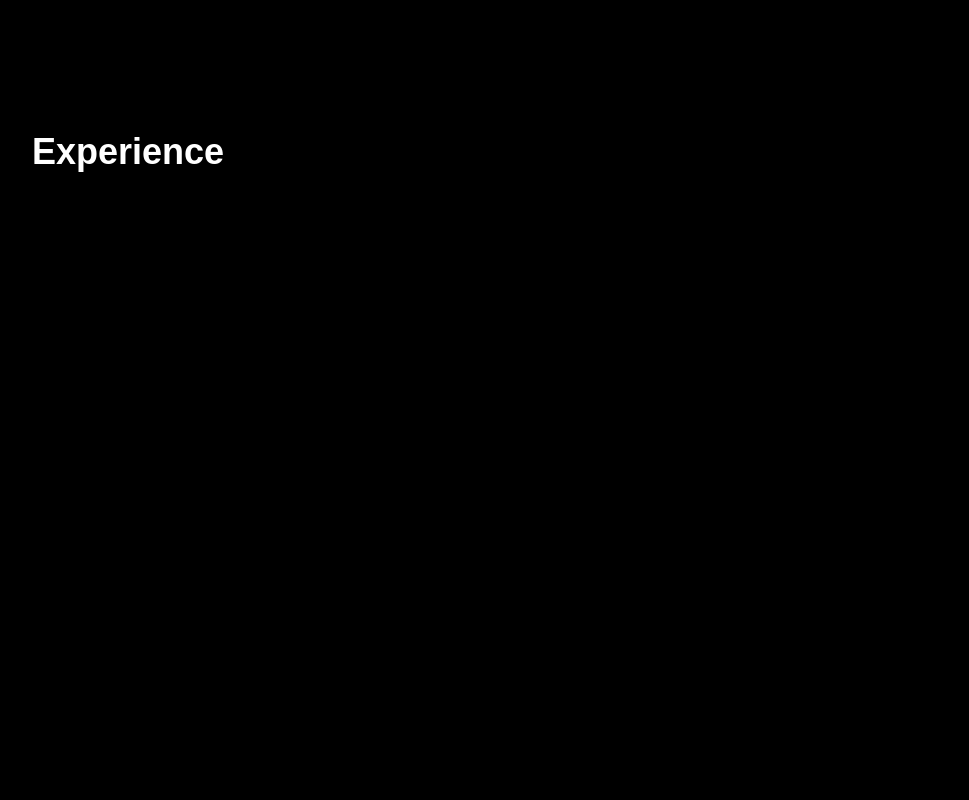
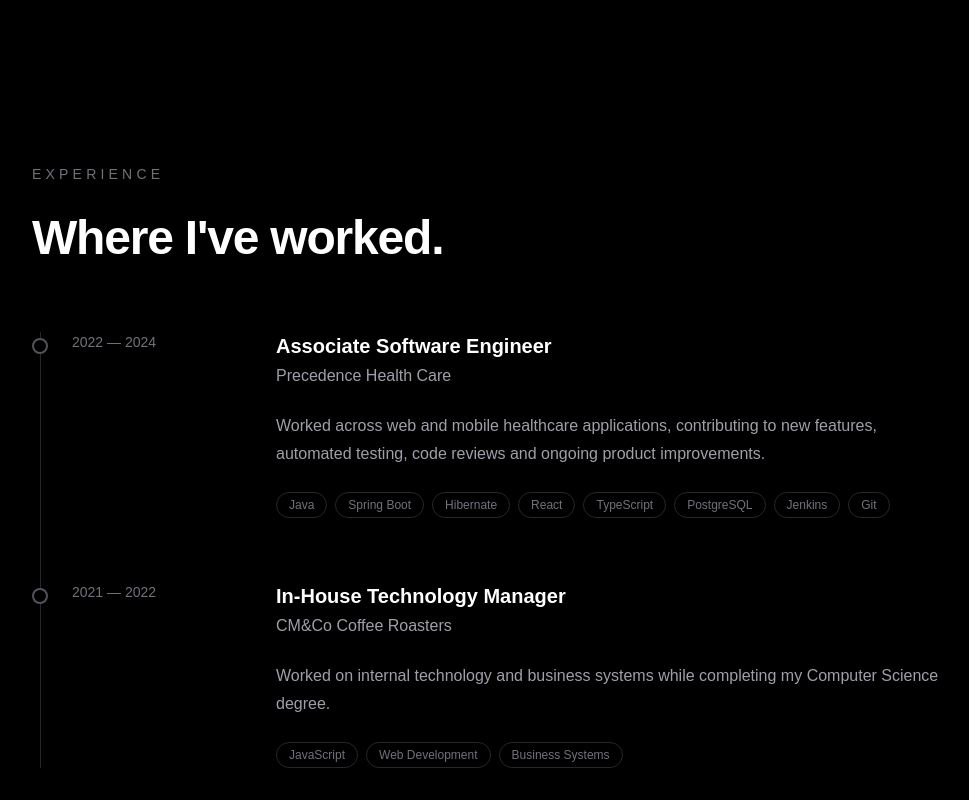
Before and after one commit to Jaydenlaoyx/jayden-portfolio, a Next.js app: page / in a window 1280 px wide. Shown: the part 3080-3880 px from the top of the page, without its empty margins (56-1025 px from the left). Built offline with nearby package versions, Linux system fonts and the light colour scheme.

Commit message:
Add experience timeline

```diff
--- a/app/page.tsx
+++ b/app/page.tsx
@@ -2,6 +2,7 @@ import Navbar from "@/components/Navbar";
 import Hero from "@/components/Hero";
 import About from "@/components/About";
 import Projects from "@/components/Projects";
+import Experience from "@/components/Experience";
 
 export default function Home() {
   return (
@@ -14,14 +15,7 @@ export default function Home() {
 
       <About />
 
-      <section
-        id="experience"
-        className="mx-auto min-h-screen max-w-6xl px-6 py-32"
-      >
-        <h2 className="text-4xl font-semibold">
-          Experience
-        </h2>
-      </section>
+      <Experience />
 
       <section
         id="contact"
--- /dev/null
+++ b/components/Experience.tsx
@@ -0,0 +1,76 @@
+"use client";
+
+import { motion } from "motion/react";
+import { experience } from "@/data/experience";
+
+export default function Experience() {
+  return (
+    <section
+      id="experience"
+      className="mx-auto max-w-6xl px-6 py-32 sm:py-40"
+    >
+      <div className="mb-16">
+        <p className="mb-6 text-sm font-medium uppercase tracking-[0.3em] text-zinc-500">
+          Experience
+        </p>
+
+        <h2 className="max-w-3xl text-4xl font-semibold leading-tight tracking-tight sm:text-5xl">
+          Where I&apos;ve worked.
+        </h2>
+      </div>
+
+      <div className="relative">
+        <div className="absolute left-2 top-0 h-full w-px bg-zinc-800" />
+
+        <div className="space-y-16">
+          {experience.map((item, index) => (
+            <motion.article
+              key={`${item.company}-${item.role}`}
+              initial={{ opacity: 0, y: 30 }}
+              whileInView={{ opacity: 1, y: 0 }}
+              viewport={{ once: true, amount: 0.2 }}
+              transition={{
+                duration: 0.6,
+                delay: index * 0.1,
+              }}
+              className="relative pl-10"
+            >
+              <span className="absolute left-0 top-1.5 h-4 w-4 rounded-full border-2 border-zinc-600 bg-black" />
+
+              <div className="grid gap-6 md:grid-cols-[180px_1fr]">
+                <p className="text-sm text-zinc-500">
+                  {item.period}
+                </p>
+
+                <div>
+                  <h3 className="text-xl font-semibold">
+                    {item.role}
+                  </h3>
+
+                  <p className="mt-1 text-base text-zinc-400">
+                    {item.company}
+                  </p>
+
+                  <p className="mt-6 max-w-2xl text-sm leading-7 text-zinc-400 sm:text-base">
+                    {item.description}
+                  </p>
+
+                  <div className="mt-6 flex flex-wrap gap-2">
+                    {item.technologies.map((technology) => (
+                      <span
+                        key={technology}
+                        className="rounded-full border border-zinc-800 px-3 py-1 text-xs text-zinc-500"
+                      >
+                        {technology}
+                      </span>
+                    ))}
+                  </div>
+                </div>
+              </div>
+            </motion.article>
+          ))}
+        </div>
+      </div>
+    </section>
+  );
+}
--- /dev/null
+++ b/data/experience.ts
@@ -0,0 +1,39 @@
+export type Experience = {
+  period: string;
+  role: string;
+  company: string;
+  description: string;
+  technologies: string[];
+};
+
+export const experience: Experience[] = [
+  {
+    period: "2022 — 2024",
+    role: "Associate Software Engineer",
+    company: "Precedence Health Care",
+    description:
+      "Worked across web and mobile healthcare applications, contributing to new features, automated testing, code reviews and ongoing product improvements.",
+    technologies: [
+      "Java",
+      "Spring Boot",
+      "Hibernate",
+      "React",
+      "TypeScript",
+      "PostgreSQL",
+      "Jenkins",
+      "Git",
+    ],
+  },
+  {
+    period: "2021 — 2022",
+    role: "In-House Technology Manager",
+    company: "CM&Co Coffee Roasters",
+    description:
+      "Worked on internal technology and business systems while completing my Computer Science degree.",
+    technologies: [
+      "JavaScript",
+      "Web Development",
+      "Business Systems",
+    ],
+  },
+];
```
